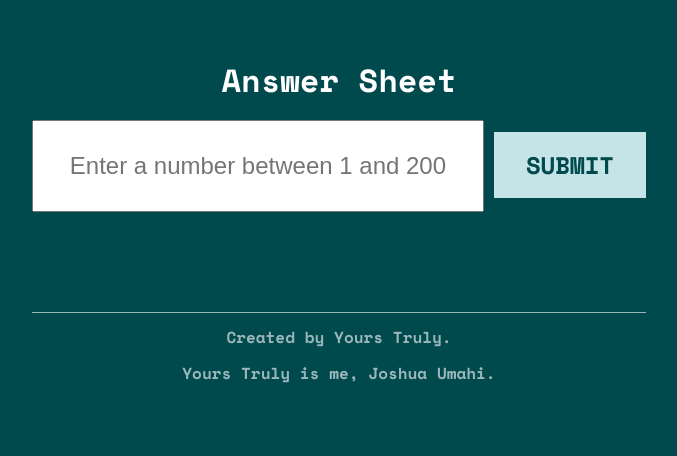
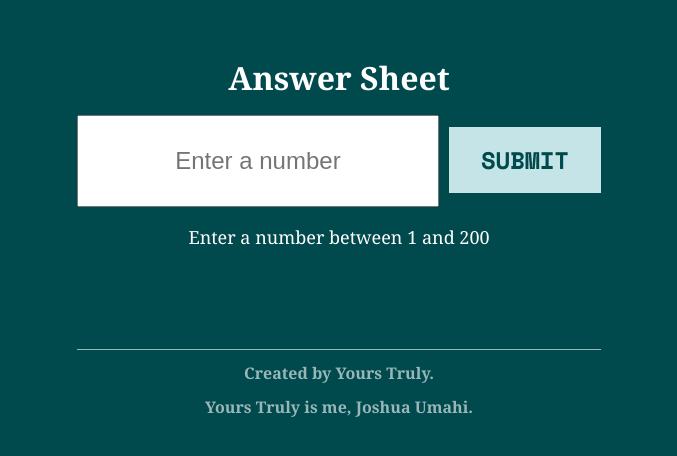
Before and after one commit to josh-umahi/acsa_feud_answer_sheet, a React (Create React App) app: page / in a window 1280 px wide. Shown: the top 456 px of the page, without its empty margins (301-978 px from the left). Built offline with nearby package versions, Linux system fonts and the light colour scheme.

Commit message:
Style changes

```diff
--- a/src/App.css
+++ b/src/App.css
@@ -1,11 +1,15 @@
 @import url("https://fonts.googleapis.com/css2?family=Space+Mono:wght@400;700&display=swap");
 
-.App {
+h1,
+h2,
+h4,
+p,
+header {
   text-align: center;
-  font-family: "Space Mono", Courier, monospace;
 }
 
 body {
+  font-family: Georgia, "Times New Roman", Times, serif;
   background-color: #00494d;
   display: flex;
   flex-direction: column;
@@ -17,13 +21,18 @@ body {
 h1 {
   margin: 1em auto 0.5em;
   color: white;
+  font-family: Georgia, "Times New Roman", Times, serif;
 }
 
 h2 {
   color: white;
-  font-family: Georgia, "Times New Roman", Times, serif;
   font-size: 24px;
   line-height: 140%;
+}
+
+p {
+  color: white;
+  font-size: 18px;
 }
 
 .answers h2 {
@@ -35,7 +44,7 @@ h2 {
   text-align: center;
   color: black;
   padding: 1em;
-  width: 400px;
+  max-width: 400px;
   height: 40px;
 }
 
@@ -76,13 +85,13 @@ h2 {
   opacity: 0.7;
 }
 
-footer{
+footer {
   border-top: 1px solid white;
   margin-top: 100px;
   opacity: 0.6;
 }
 
-h4{
+h4 {
   color: white;
   margin: 0.75em auto;
 }
--- a/src/App.js
+++ b/src/App.js
@@ -21,15 +21,18 @@ const App = () => {
 
 
   return (
-    <div className="App">
-      <header className="App-header">
+    <div>
+      <header>
         <h1>Answer Sheet</h1>
         <form className='input_div' onSubmit={(e) => {
           e.preventDefault()
           changeQuestion(number_input_entered)
         }}>
-          <input onChange={e => set_number_input_entered(e.target.value)} type="text" placeholder='Enter a number between 1 and 200' id="" />
-          <button type="submit">submit</button>
+          <div>
+            <input onChange={e => set_number_input_entered(e.target.value)} type="text" placeholder='Enter a number' id="" />
+            <button type="submit">submit</button>
+          </div>
+          <p>Enter a number between 1 and 200</p>
         </form>
 
         {question &&
```
